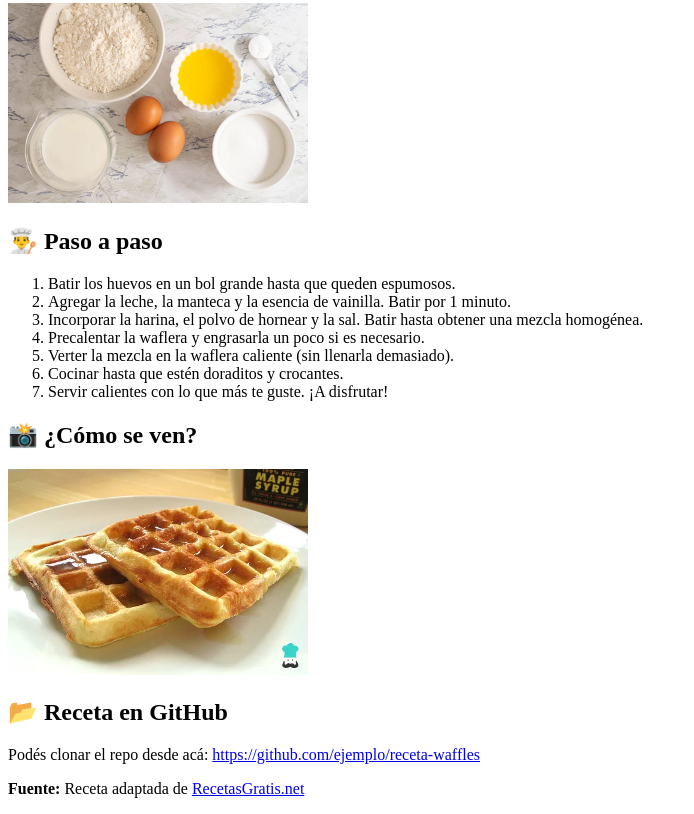
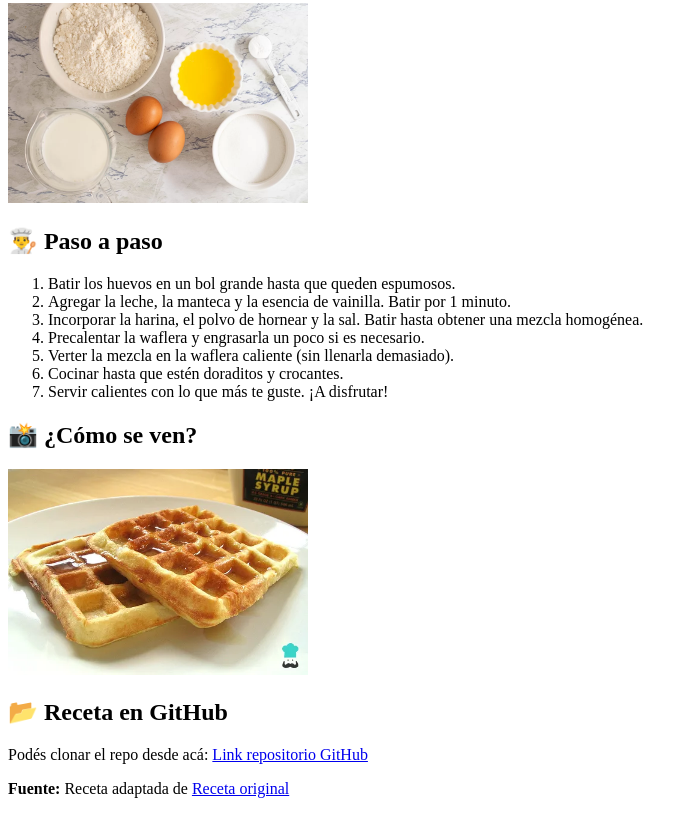
Before and after one commit to roodiaz/Desarrollo-Mobile, a plain HTML site: page waffles-repo/index.html in a window 1280 px wide. Shown: the part 366-1180 px from the top of the page, without its empty margins (0-694 px from the left). Drawn offline with Linux system fonts and the light colour scheme.

Commit message:
change - nombres de links externos en index.html

```diff
--- a/waffles-repo/index.html
+++ b/waffles-repo/index.html
@@ -38,8 +38,8 @@
     <img src="./img/waffles.jpg" alt="Waffles recién hechos" width="300">
 
     <h2>📂 Receta en GitHub</h2>
-    <p>Podés clonar el repo desde acá: <a href="https://github.com/roodiaz/Desarrollo-Mobile.git" target="_blank">https://github.com/ejemplo/receta-waffles</a></p>
+    <p>Podés clonar el repo desde acá: <a href="https://github.com/roodiaz/Desarrollo-Mobile.git" target="_blank">Link repositorio GitHub</a></p>
 
-	<p><strong>Fuente:</strong> Receta adaptada de <a href="https://www.harinaselecta.cl/recetas/waffles?utm_source=chatgpt.com" target="_blank">RecetasGratis.net</a></p>
+	<p><strong>Fuente:</strong> Receta adaptada de <a href="https://www.harinaselecta.cl/recetas/waffles?utm_source=chatgpt.com" target="_blank">Receta original</a></p>
 </body>
 </html>
```
